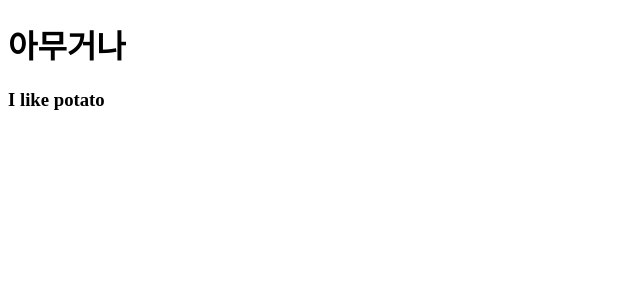
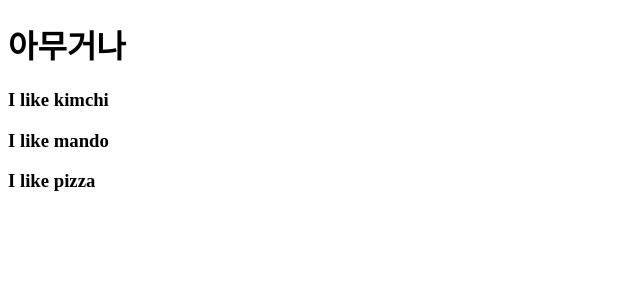
Before and after one commit to taehunlim/movie_app, a React (Create React App) app: page / in a window 1280 px wide. Shown: the top 300 px of the page, without its empty margins (0-640 px from the left). Built offline with nearby package versions, Linux system fonts and the light colour scheme.

Commit message:
reuseble componet and prop

```diff
--- a/src/App.js
+++ b/src/App.js
@@ -5,7 +5,9 @@ function App() {
   return (
     <div className="App">
         <h1>아무거나</h1>
-        <Potato/>
+        <Potato favourite="kimchi" />
+        <Potato favourite="mando" />
+        <Potato favourite="pizza" />
     </div>
   );
 }
--- a/src/potato.js
+++ b/src/potato.js
@@ -1,7 +1,7 @@
 import React from "react";
 
-function Potato() {
-    return <h3>I like potato</h3>;
+function Potato({favourite}) {
+    return <h3>I like {favourite}</h3>;
 }
 
 
```
